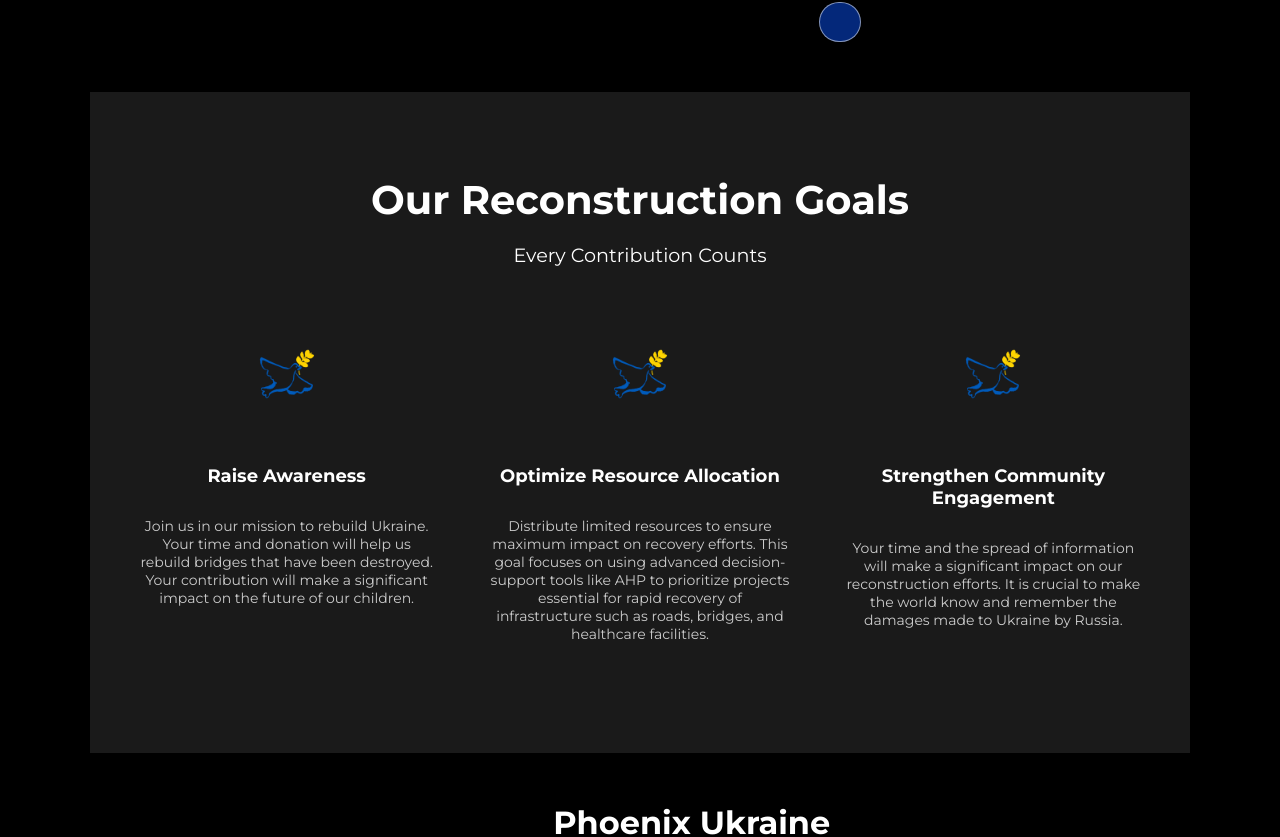
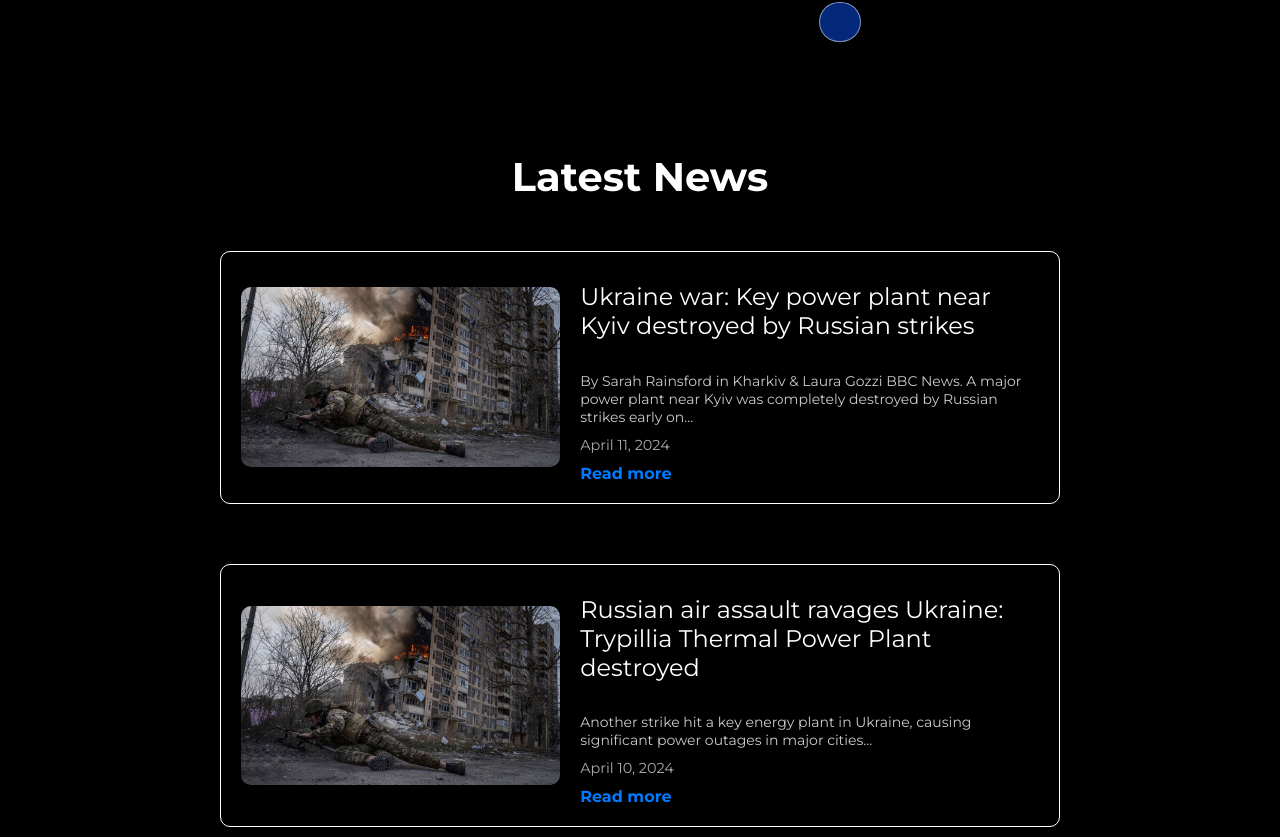
Before and after one commit to katyaivaniuk/Phoenix-Project, a React (Create React App) app in the folder frontend/: page / in a window 1280 px wide. Shown: the part 604-1441 px from the top of the page. Built offline with nearby package versions, Linux system fonts and the light colour scheme; no server answers.

Commit message:
Created latest news static section on Home Page

```diff
--- a/frontend/src/components/Home/Home.css
+++ b/frontend/src/components/Home/Home.css
@@ -154,14 +154,88 @@
     color: #ccc;
   }
 
+/* Latest News Section */
+.news-section {
+    width: 900px;
+    padding: 40px 20px;
+    background-color: #000;  /* Matches the background color */
+    color: white;
+  }
+
+  .news-section h2 {
+    text-align: center;
+    font-size: 2.5rem;
+    margin-bottom: 20px;
+    margin-top: 20px;
+  }
+
+  .news-container {
+    display: flex;
+    justify-content: space-around;  /* Spreads the news items evenly */
+    flex-wrap: wrap;
+  }
+
+  .news-item {
+    display: flex;
+    width: 100%;
+    max-width: 900px;  /* Restrict the max width for each news item */
+    margin: 30px;
+    background-color: black;
+    border: 1px solid white;  /* Specify the border with width, style, and color */
+    padding: 20px;
+    border-radius: 10px;
+    box-shadow: 0px 4px 6px rgba(0, 0, 0, 0.5);
+    color: #fff;
+    align-items: center;
+  }
 
 
+  .news-image {
+    width: 40%;  /* Image takes 40% of the width */
+    height: auto;
+    object-fit: cover;
+    border-radius: 10px;
+    margin-right: 20px;
+  }
+
+  .news-content {
+    width: 60%;  /* Content takes 60% of the width */
+  }
+
+  .news-content h4 {
+    font-size: 1.5rem;
+    font-weight: lighter;
+    margin-bottom: 0 20px;
+    margin-top: 10px;
+
+  }
+
+  .news-content p {
+    font-size: 14px;
+    color: #ccc;
+    margin-bottom: 10px;
+  }
+
+  .news-content span {
+    font-size: 0.9rem;
+    color: #aaa;
+    margin-bottom: 10px;
+    display: block;
+  }
+
+  .news-content a {
+    font-size: 1rem;
+    color: #007bff;
+    text-decoration: none;
+    font-weight: bold;
+  }
+
+  .news-content a:hover {
+    text-decoration: underline;
+  }
 
 
-
-
-
-
+/*
 .content {
     display: flex;
     padding: 20px;
@@ -182,4 +256,3 @@
     margin: 0 auto 30px;
     object-fit: cover;
     /* clip-path: path('M 50,500 Q 350,-1350 800,500 Z');  */
-}
--- a/frontend/src/components/Home/Home.js
+++ b/frontend/src/components/Home/Home.js
@@ -23,13 +23,49 @@
       {/* First section with war image, flag, text, and button */}
       <div className="intro-section">
         <div className="intro-image">
-          <img src="/images/War.jpg" alt="War Image" /> {/* Make sure the image paths match */}
+          <img src="/images/War.jpg" alt="War Image" />
         </div>
         <div className="intro-content">
-          <img src="/images/Flag1.jpg" alt="Flag Image" className="flag-image" /> {/* Correct path to images */}
+          <img src="/images/Flag1.jpg" alt="Flag Image" className="flag-image" />
           <h1 className="large-heading">{data.title}</h1>
           <p>{data.description}</p>
           <button className="cta-button">{data.links}</button>
+        </div>
+      </div>
+
+      {/* Latest News Section */}
+      <div className="news-section">
+        <h2>Latest News</h2>
+        <div className="news-container">
+          <div className="news-item">
+            <img src="/images/News.jpeg" alt="News 1" className="news-image" />
+            <div className="news-content">
+              <h4>Ukraine war: Key power plant near Kyiv destroyed by Russian strikes</h4>
+              <p>By Sarah Rainsford in Kharkiv & Laura Gozzi BBC News. A major power plant near Kyiv was completely destroyed by Russian strikes early on...</p>
+              <span>April 11, 2024</span>
+              <a href="#" target="_blank" rel="noopener noreferrer">Read more</a>
+            </div>
+        </div>
+
+        <div className="news-item">
+            <img src="/images/News.jpeg" alt="News 2" className="news-image" />
+            <div className="news-content">
+              <h4>Russian air assault ravages Ukraine: Trypillia Thermal Power Plant destroyed</h4>
+              <p>Another strike hit a key energy plant in Ukraine, causing significant power outages in major cities...</p>
+              <span>April 10, 2024</span>
+              <a href="#" target="_blank" rel="noopener noreferrer">Read more</a>
+            </div>
+          </div>
+
+          <div className="news-item">
+            <img src="/images/News.jpeg" alt="News 3" className="news-image" />
+            <div className="news-content">
+              <h4>Ukraine's infrastructure continues to suffer amid the ongoing conflict</h4>
+              <p>The long-standing war has led to the collapse of critical infrastructure, leaving millions without power and water supplies...</p>
+              <span>April 9, 2024</span>
+              <a href="#" target="_blank" rel="noopener noreferrer">Read more</a>
+            </div>
+          </div>
         </div>
       </div>
 
@@ -39,17 +75,17 @@
         <p>Every Contribution Counts</p>
         <div className="goals-container">
           <div className="goal">
-            <img src="/images/Peace.png" alt="Raise Awareness" className="goal-image" /> {/* Correct path to image */}
+            <img src="/images/Peace.png" alt="Raise Awareness" className="goal-image" />
             <h4>Raise Awareness</h4>
             <p>Join us in our mission to rebuild Ukraine. Your time and donation will help us rebuild bridges that have been destroyed. Your contribution will make a significant impact on the future of our children.</p>
           </div>
           <div className="goal">
-            <img src="/images/Peace.png" alt="Optimize Resource Allocation" className="goal-image" /> {/* Correct path to image */}
+            <img src="/images/Peace.png" alt="Optimize Resource Allocation" className="goal-image" />
             <h4>Optimize Resource Allocation</h4>
             <p>Distribute limited resources to ensure maximum impact on recovery efforts. This goal focuses on using advanced decision-support tools like AHP to prioritize projects essential for rapid recovery of infrastructure such as roads, bridges, and healthcare facilities.</p>
           </div>
           <div className="goal">
-            <img src="/images/Peace.png" alt="Strengthen Community Engagement" className="goal-image" /> {/* Correct path to image */}
+            <img src="/images/Peace.png" alt="Strengthen Community Engagement" className="goal-image" />
             <h4>Strengthen Community Engagement</h4>
             <p>Your time and the spread of information will make a significant impact on our reconstruction efforts. It is crucial to make the world know and remember the damages made to Ukraine by Russia.</p>
           </div>
```
Also changed, not shown: frontend/public/images/News.jpeg (added).
